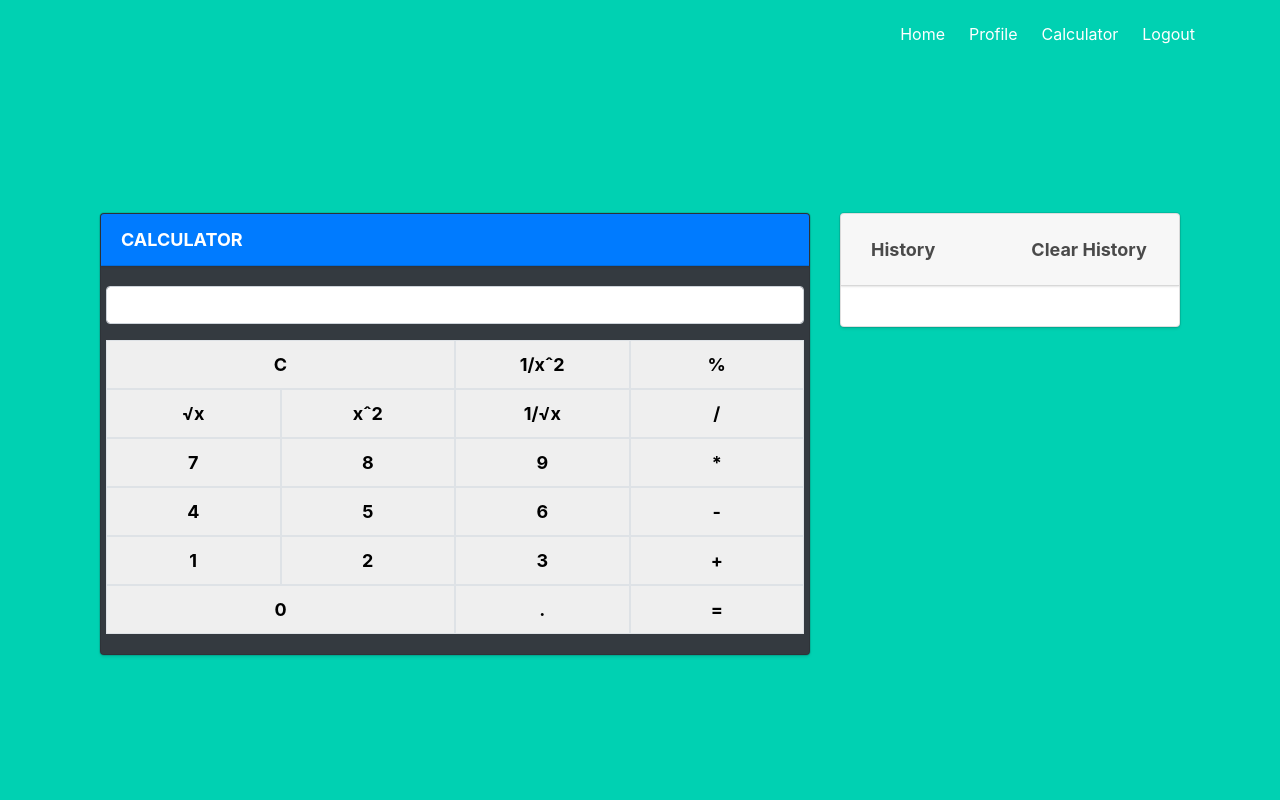
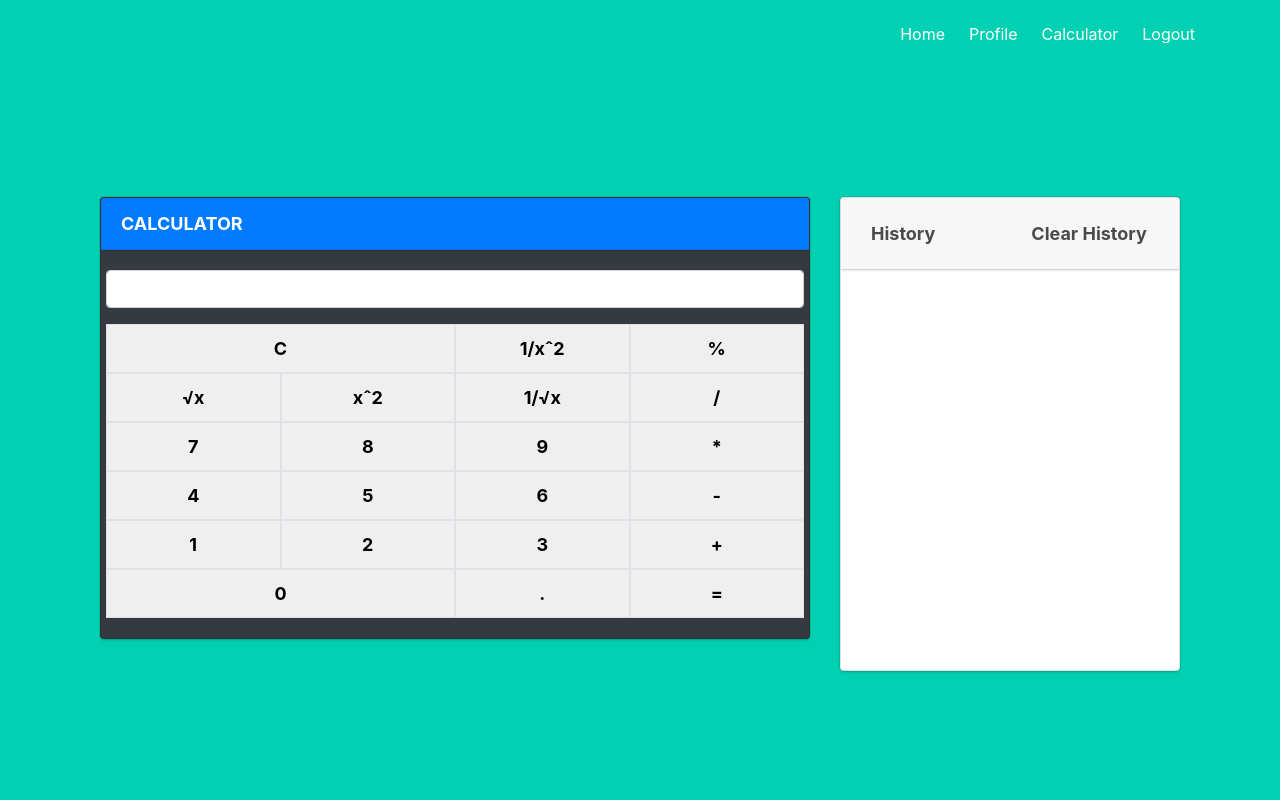
Before and after one commit to varshaahuja/ScientificCalculator, a Flask app: page /clear in a window 1280 px wide. Run offline with Flask 2, Linux system fonts and the light colour scheme; a user stored in the database is signed in; data comes from the database, SQL or seed files in the repository; both versions use the stored data as it was after the commit; some libraries are stand-ins or nearby versions.

Commit message:
fixed the bugs

```diff
--- a/FlaskLogin/templates/base.html
+++ b/FlaskLogin/templates/base.html
@@ -11,6 +11,11 @@
             font-weight: bold;
             font-size: large;
             padding: 10px;
+        }
+
+        .mainCard{
+            height: 25em;
+            overflow: scroll;
         }
 
 
--- a/FlaskLogin/templates/calculator.html
+++ b/FlaskLogin/templates/calculator.html
@@ -3,7 +3,7 @@
 {% block content %}
 <div class="container">
 
-    <div class="row">
+    <div class="row ">
 
         <div class="col-8">
 
@@ -84,14 +84,14 @@
             </div>
         </div>
 
-        <div class="col">
+        <div class="col ">
 
             <div class="card">
 
                 <div class="card-header"><span class="pr-5 operator">History</span> <a href="/clear" class="pl-5 operator"> Clear History </a>
                 </div>
 
-                <div class="card-body" >
+                <div class="card-body mainCard" >
                     <ul class="list-group">
                         {% for row in ALLhistory %}
 
```
Also changed, not shown: FlaskLogin/db.sqlite.
